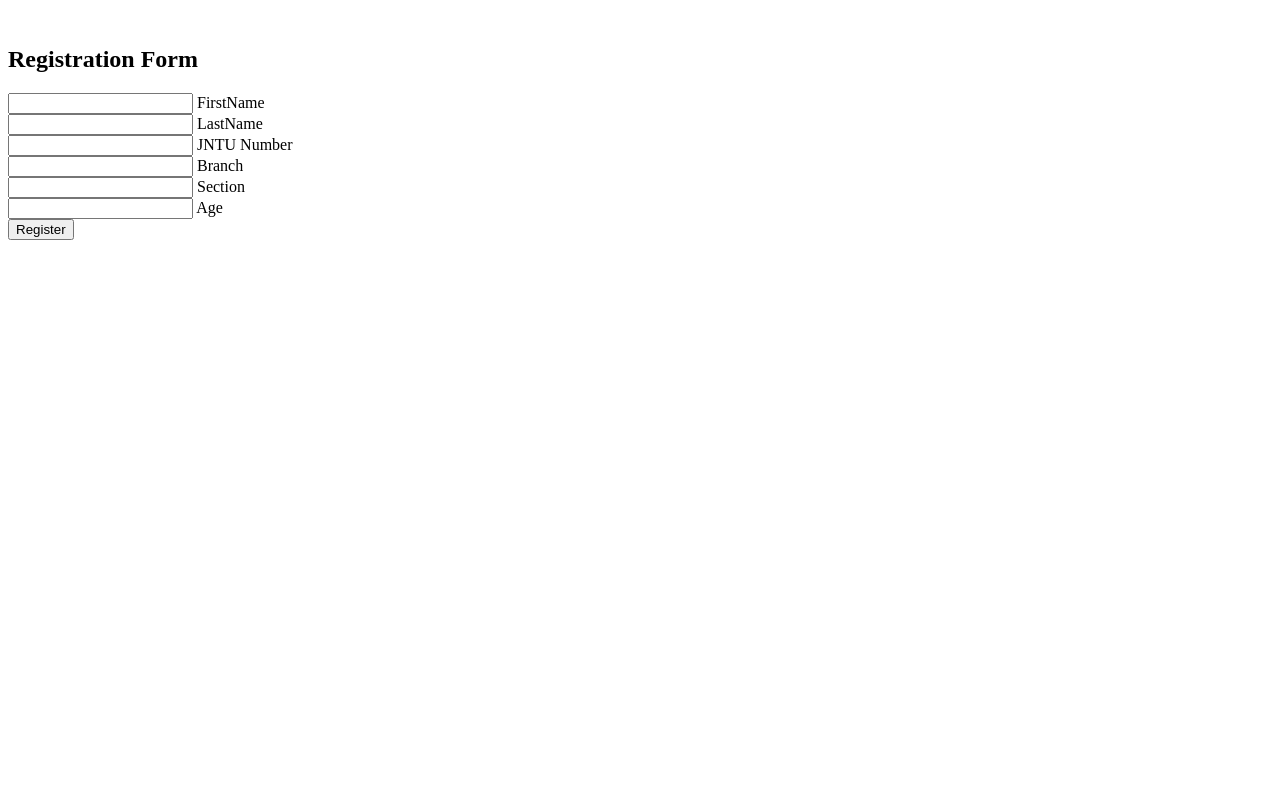
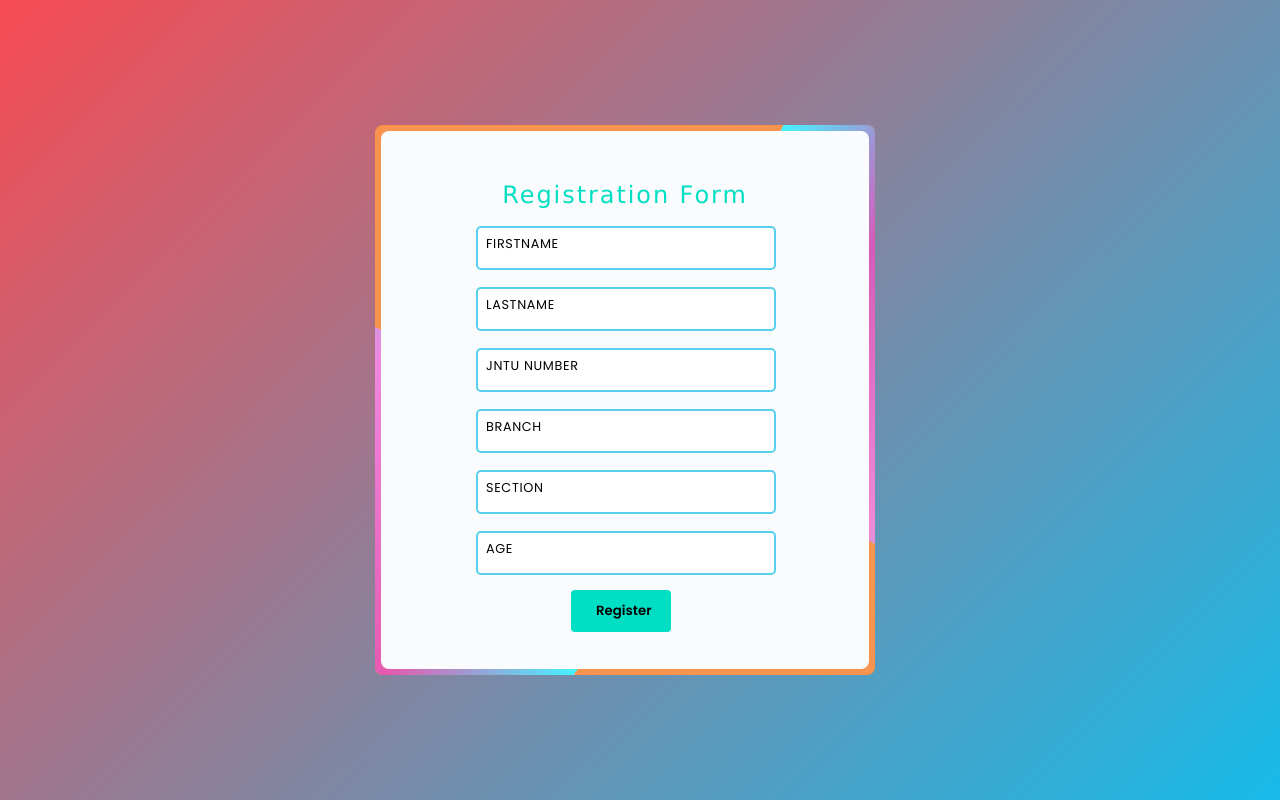
Before and after one commit to sainsg333/Projects, a plain HTML site: page index.html in a window 1280 px wide. Drawn offline with Linux system fonts and the light colour scheme.

Commit message:
index.html

```diff
--- a/index.html
+++ b/index.html
@@ -5,7 +5,7 @@
   <meta charset="utf-8">
   <title>Registration</title>
   <meta name="viewport" content="width=device-width, initial-scale=1.0">
-  <link rel="stylesheet" type="text/css" href="reg.css">
+  <link rel="stylesheet" type="text/css" href="index.css">
 </head>
 <body>
   <div id="img1"><img width="300px" src="/design/img1.svg" alt=""></div>
```
